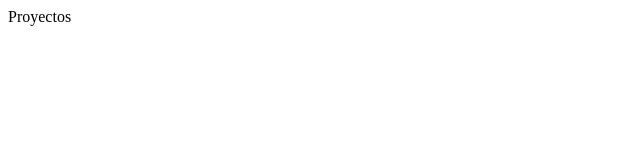
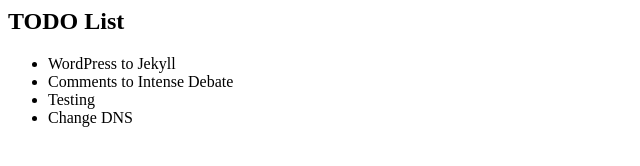
Before and after one commit to bi0xid/bi0xid.github.io, a plain HTML site: page index.html in a window 1280 px wide. Shown: the whole page, without its empty margins (0-640 px from the left). Drawn offline with Linux system fonts and the light colour scheme.

Commit message:
TODO list for bi0xid.github

```diff
--- a/index.html
+++ b/index.html
@@ -3,6 +3,12 @@
   <title>bi0xid's project page</title>
 </head>
 <body>
-Proyectos
+  <h2>TODO List</h2>
+  <ul>
+    <li>WordPress to Jekyll</li>
+    <li>Comments to Intense Debate</li>
+    <li>Testing</li>
+    <li>Change DNS</li>
+  </ul>
 </body>
 </html>
```
